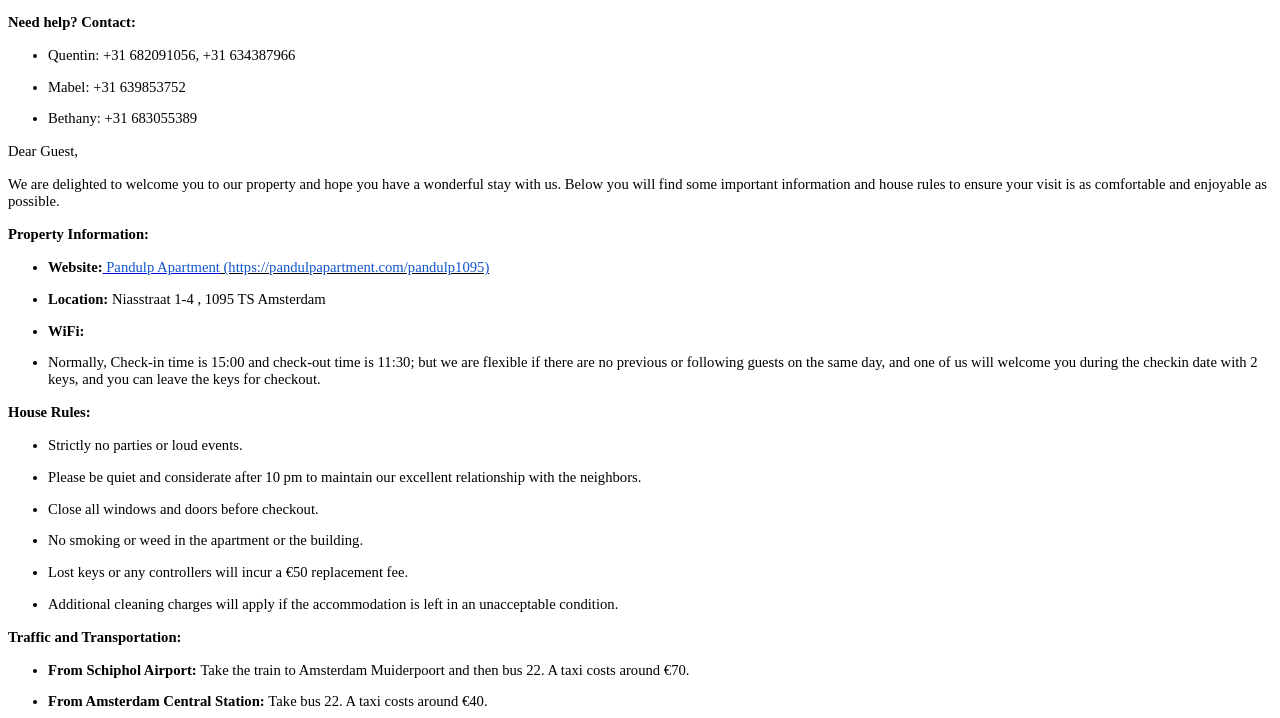
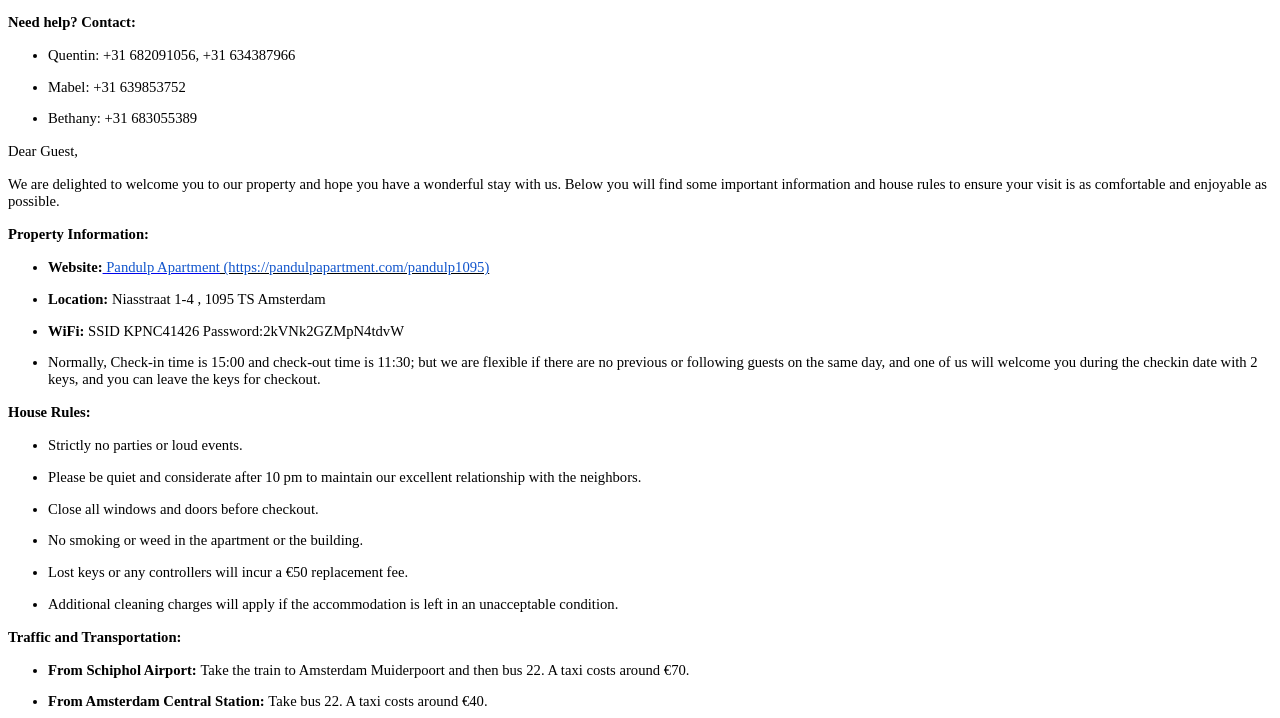
Before and after one commit to QiguangSong/pandulpapartment, a plain HTML site: page pandulp1095/index.html in a window 1280 px wide. Shown: the part 82-800 px from the top of the page. Drawn offline with Linux system fonts and the light colour scheme.

Commit message:
add 1095eif

```diff
--- a/1095/index.html
+++ b/pandulp1095/index.html
@@ -23,7 +23,7 @@
         <p><strong><span style="font-size:11pt;">Location:</span></strong><span style="font-size:11pt;">&nbsp;Niasstraat 1-4 , 1095 TS Amsterdam</span></p>
     </li>
     <li style="list-style-type:disc;font-size:11pt;">
-        <p><strong><span style="font-size:11pt;">WiFi:</span></strong></p>
+        <p><strong><span style="font-size:11pt;">WiFi:</span></strong><span style="font-size:11pt;">&nbsp;SSID KPNC41426 Password:2kVNk2GZMpN4tdvW </span></p>
     </li>
     <li style="list-style-type:disc;font-size:11pt;">
         <p><span style="font-size:11pt;">Normally, Check-in time is 15:00 and check-out time is 11:30; but we are flexible if there are no previous or following guests on the same day, and one of us will welcome you during the checkin date with 2 keys, and you can leave the keys for checkout.&nbsp;</span></p>
```
